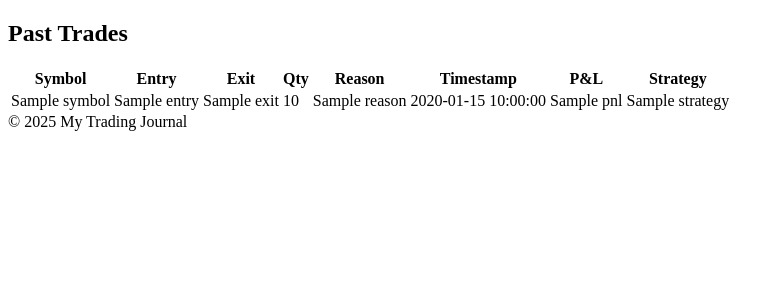
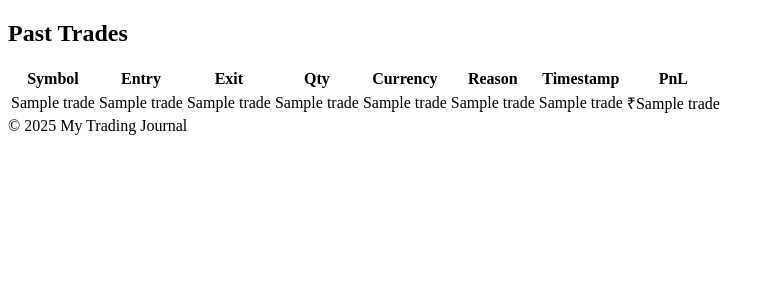
Before and after one commit to BeamingMonkey/option-journal-, a Flask app: template templates/past_trades.html in a window 1280 px wide. Shown: the part 44-344 px from the top of the page, without its empty margins (0-784 px from the left). Run offline with Flask 2, Linux system fonts and the light colour scheme; the template is opened without the code that fills it: most values are stand-ins (such as "Sample title", 1, 10 or a date in 2020); some libraries are stand-ins or nearby versions.

Commit message:
Update past_trades.html

```diff
--- a/templates/past_trades.html
+++ b/templates/past_trades.html
@@ -3,41 +3,38 @@
 {% block title %}Past Trades - My Trading Journal{% endblock %}
 
 {% block content %}
-<div class="bg-white rounded-xl p-8 shadow-lg max-w-4xl w-full">
+<div class="bg-white rounded-xl p-8 shadow-lg max-w-3xl w-full">
   <h2 class="text-2xl font-bold text-gray-800 text-center">Past Trades</h2>
   <div class="overflow-x-auto mt-4">
-    <table class="min-w-full table-auto text-left border rounded">
+    <table class="table-auto w-full text-left">
       <thead>
         <tr class="bg-gray-100 text-gray-600">
           <th class="p-2">Symbol</th>
           <th class="p-2">Entry</th>
           <th class="p-2">Exit</th>
           <th class="p-2">Qty</th>
+          <th class="p-2">Currency</th>
           <th class="p-2">Reason</th>
           <th class="p-2">Timestamp</th>
-          <th class="p-2">P&L</th>
-          <th class="p-2">Strategy</th>
+          <th class="p-2">PnL</th>
         </tr>
       </thead>
       <tbody>
         {% for trade in trades %}
-        <tr class="border-t hover:bg-gray-50">
-            <td class="p-2">{{ trade["symbol"] }}</td>
-            <td class="p-2">{{ trade["entry"] }}</td>
-            <td class="p-2">{{ trade["exit"] }}</td>
-            <td class="p-2">{{ trade["qty"] }}</td>
-            <td class="p-2">{{ trade["reason"] }}</td>
-            <td class="p-2">{{ trade["timestamp"] }}</td>
-            <td class="p-2 {% if trade["pnl"] >= 0 %}text-green-600{% else %}text-red-600{% endif %}">{{ trade["pnl"] }}</td>
-            <td class="p-2">{{ trade["strategy"] }}</td>
+        <tr class="border-t">
+            <td class="p-2">{{ trade[1] }}</td>
+            <td class="p-2">{{ trade[2] }}</td>
+            <td class="p-2">{{ trade[3] }}</td>
+            <td class="p-2">{{ trade[4] }}</td>
+            <td class="p-2">{{ trade[5] }}</td>
+            <td class="p-2">{{ trade[6] }}</td>
+            <td class="p-2">{{ trade[7] }}</td>
+            <td class="p-2 {% if trade[8] >= 0 %}text-green-600{% else %}text-red-600{% endif %}">₹{{ trade[8] }}</td>
         </tr>
         {% endfor %}
       </tbody>
     </table>
-  </div>
-  <div class="flex justify-center mt-4 space-x-2">
-    {% if page > 1 %}<a href="{{ url_for('past_trades', page=page-1) }}" class="bg-gray-300 rounded px-3 py-1">Previous</a>{% endif %}
-    {% if page < total_pages %}<a href="{{ url_for('past_trades', page=page+1) }}" class="bg-gray-300 rounded px-3 py-1">Next</a>{% endif %}
+    <!-- Pagination links (if needed) can be added here -->
   </div>
 </div>
 {% endblock %}
```
